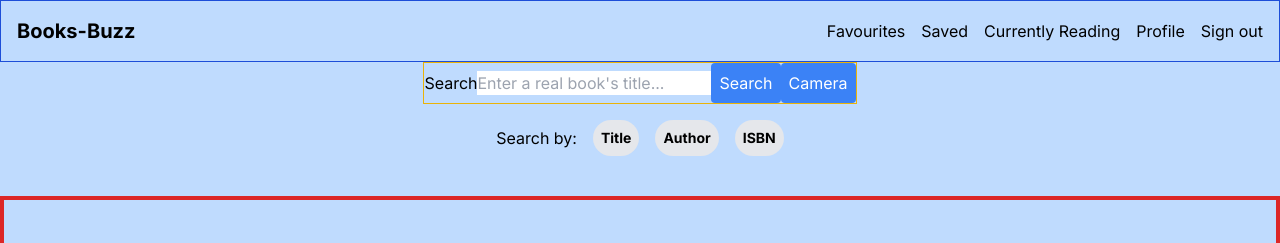
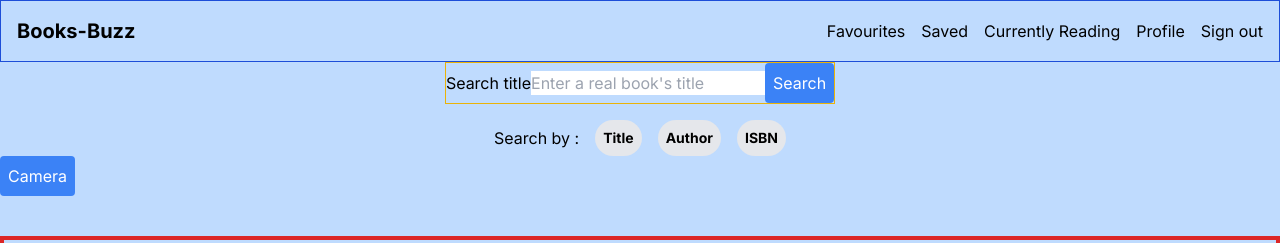
Before and after one commit to brunoFernandes21/books-app, a Next.js app: page / in a window 1280 px wide. Shown: the top 243 px of the page. Built offline with nearby package versions, Linux system fonts and the light colour scheme; no server answers.

Commit message:
added scanner to main

```diff
--- a/app/api/route.js
+++ b/app/api/route.js
@@ -6,7 +6,7 @@ const myBooksApi = axios.create({
 
 export const getBooksBySearchTerm = async (searchTerm, criteria) => {
     const response = await myBooksApi.get(`?q=${criteria}:${searchTerm}`)
-    if(response.data.items.length !== 0) {
+    if(response.data.items.length !== 0 ) {
         return response.data.items
     }
 }
--- a/app/components/BookSearchResult.jsx
+++ b/app/components/BookSearchResult.jsx
@@ -2,6 +2,8 @@
 import { BookCard } from "./BookCard";
 
 const BookSearchResult = ({ books }) => {
+
+      if(books) {
       return (
           <div className="book-title flex justify-center flex-col items-center bg-white p-2">
           <h3>Search Results</h3>
@@ -11,7 +13,7 @@ const BookSearchResult = ({ books }) => {
             })}
           </div>}
         </div>
-      );
+      );}
 }
 
 export default BookSearchResult
--- /dev/null
+++ b/app/components/Scanner.js
@@ -0,0 +1,42 @@
+import {Html5QrcodeScanner} from "html5-qrcode";
+import { Main } from "next/document";
+
+export const Scanner = () => {
+
+ const bookScanner = () => {
+    function onScanSuccess(decodedText, decodedResult) {
+      // handle the scanned code as you like, for example:
+      if(decodedText.length === 10 || decodedText.length === 13){
+        console.log(`Code matched = ${decodedText}`, decodedResult);
+        document.getElementById("result").innerHTML = `
+        <h2> Success!</h2>
+        <p>${decodedText}</p>`
+        scanner.clear()
+        document.getElementById("reader").remove()
+        getBookByIsbn(decodedText)
+      }
+    }
+    function onScanFailure(error) {
+      // handle scan failure, usually better to ignore and keep scanning.
+      // for example:
+      console.warn(`Code scan error = ${error}`);
+    }
+    const scanner =  new Html5QrcodeScanner("reader", {
+      qrbox: {
+        width: 250,
+        height: 250
+      },
+      fps: 10,
+    })
+    return scanner.render(onScanSuccess, onScanFailure);
+  }
+  return (
+    <main>
+        <div id="reader">
+            </div>
+        <div id="result">
+            </div>
+    </main>
+
+  )
+}
--- a/app/components/Search.jsx
+++ b/app/components/Search.jsx
@@ -4,7 +4,7 @@ import { getBooksBySearchTerm } from "../api/route";
 
 const Search = ({ setBooks }) => {
   const [search, setSearch] = useState("");
-  const [criteria, setCriteria] = useState("title")
+  const [criteria, setCriteria] = useState("intitle")
 
   const handleChange = (event) => {
     setSearch(event.target.value)
@@ -25,20 +25,20 @@ const Search = ({ setBooks }) => {
   return (
     <div className=" flex justify-center items-center flex-col">
       <form onSubmit={handleSubmit} className="border border-yellow-500">
-        <label htmlFor="search">Search</label>
+        <label htmlFor="search">Search {criteria == "ISBN" ? criteria : criteria.slice(2)}</label>
         <input
           type="text"
           id="search"
           name="search"
-          placeholder="Enter a real book's title..."
+          placeholder={`Enter a real book's ${criteria == "ISBN" ? criteria : criteria.slice(2) }`}
           value={search}
           onChange={handleChange}
         />
         <button className="bg-blue-500 p-2 rounded text-white">Search</button>
-        <button className="bg-blue-500 p-2 rounded text-white">Camera</button>
+
       </form>
       <div className="flex flex-row gap-4 mt-4 justify-center items-center">
-        <p>Search by:</p>
+        <p>Search by :</p>
         <div className="flex gap-4">
           <button className="bg-gray-200 p-2 rounded-full text-sm font-bold" onClick={() => setCriteria("intitle")}>Title</button>
           <button className="bg-gray-200 p-2 rounded-full text-sm font-bold" onClick={() => setCriteria("inauthor")}>Author</button>
--- a/app/page.jsx
+++ b/app/page.jsx
@@ -4,14 +4,49 @@ import { Featured } from "./components/Featured";
 import LandingPage from "./components/LandingPage";
 import Search from "./components/Search";
 import BookSearchResult from "./components/BookSearchResult";
+import {Html5QrcodeScanner} from "html5-qrcode";
+
 
 export default function Home() {
   const [books, setBooks] = useState([]);
+
+  const bookScanner = () => {
+    function onScanSuccess(decodedText, decodedResult) {
+      // handle the scanned code as you like, for example:
+      if(decodedText.length === 10 || decodedText.length === 13){
+        console.log(`Code matched = ${decodedText}`, decodedResult);
+        document.getElementById("result").innerHTML = `
+        <h2> Success!</h2>
+        <p>${decodedText}</p>`
+        scanner.clear()
+        document.getElementById("reader").remove()
+        getBookByIsbn(decodedText)
+      }
+    }
+    function onScanFailure(error) {
+      // handle scan failure, usually better to ignore and keep scanning.
+      // for example:
+      console.warn(`Code scan error = ${error}`);
+    }
+    const scanner =  new Html5QrcodeScanner("reader", {
+      qrbox: {
+        width: 250,
+        height: 250
+      },
+      fps: 10,
+    })
+    return scanner.render(onScanSuccess, onScanFailure);
+  }
 
 
   return (
     <main>
       <Search setBooks={setBooks}/>
+      <div id="reader">
+            </div>
+        <div id="result">
+            </div>
+            <button className="bg-blue-500 p-2 rounded text-white" onClick={bookScanner}>Camera</button>
       <section className="flex justify-center mt-10 p-10 border-4 border-red-600">
         <p>Welcome to MyBooks</p>
         <p>Search for books to add to your favourites</p>
```
